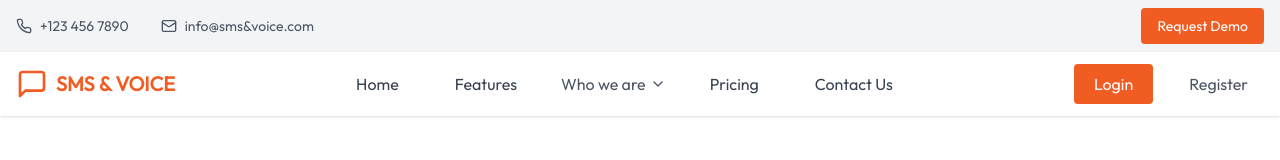
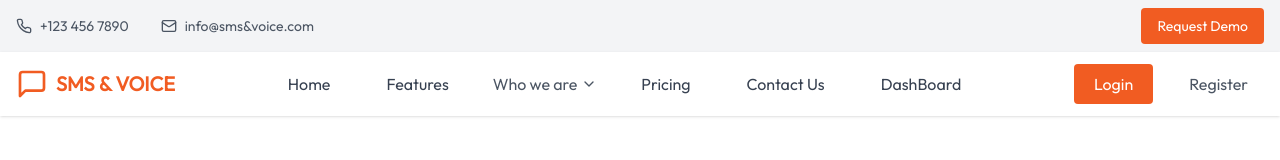
Before and after one commit to ngenoclinton/BulkManager, a React (Create React App) app: page / in a window 1280 px wide. Shown: the top 160 px of the page. Built offline with nearby package versions, Linux system fonts and the light colour scheme; a web font is replaced by a local one.

Commit message:
added dashbard to navbar, but to be changed latter, to a protected rout once user logs in

```diff
--- a/src/LandingPage/Components/navbar/Navbar.jsx
+++ b/src/LandingPage/Components/navbar/Navbar.jsx
@@ -50,6 +50,8 @@ export default function Navbar() {
               </NavDropdown>
               <NavLink href="/pricing">Pricing</NavLink>
               <NavLink href="/contact-support">Contact Us</NavLink>
+              <NavLink href="/dash">DashBoard</NavLink>
+
             </div>
 
             {/* Right: Login/Register */}
```
